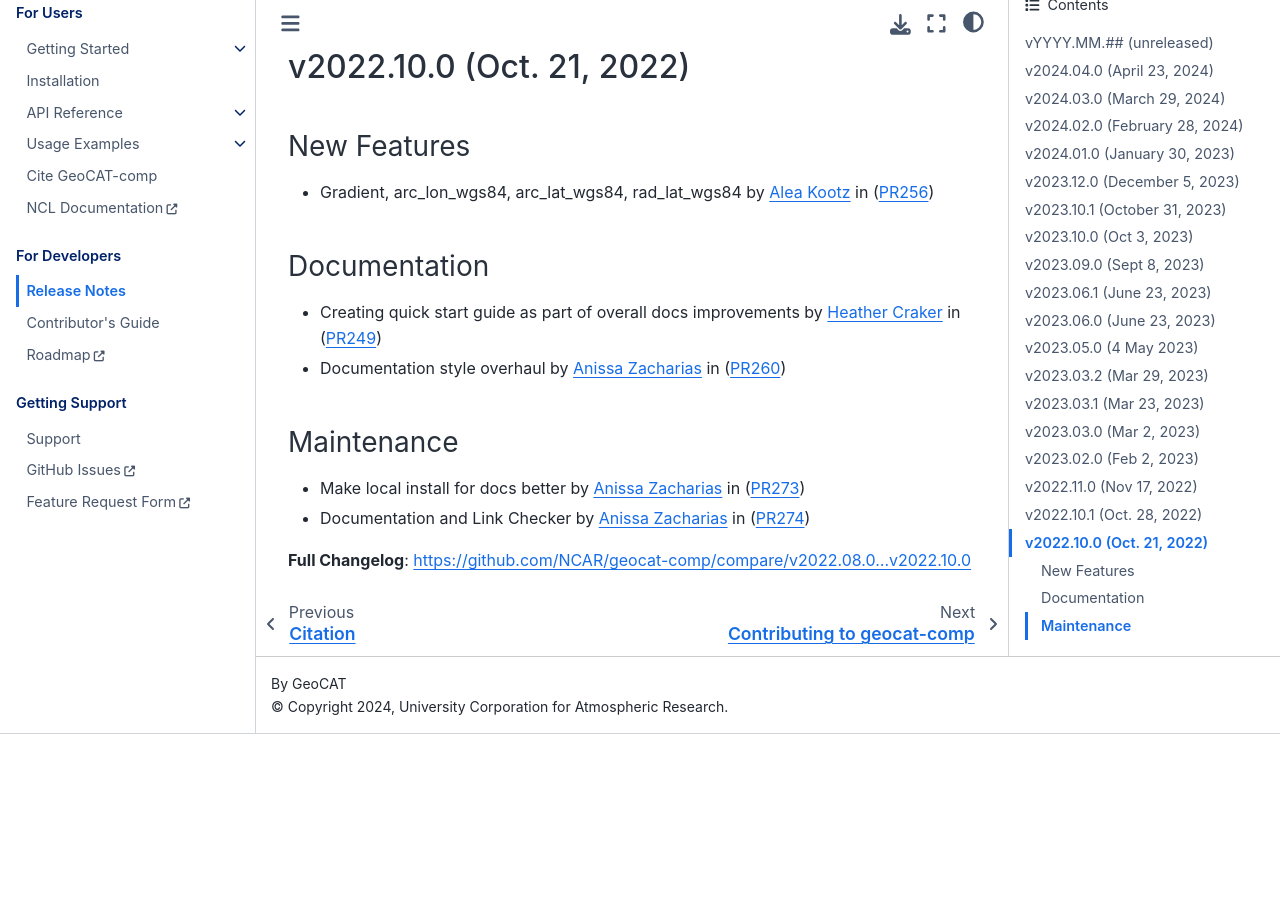
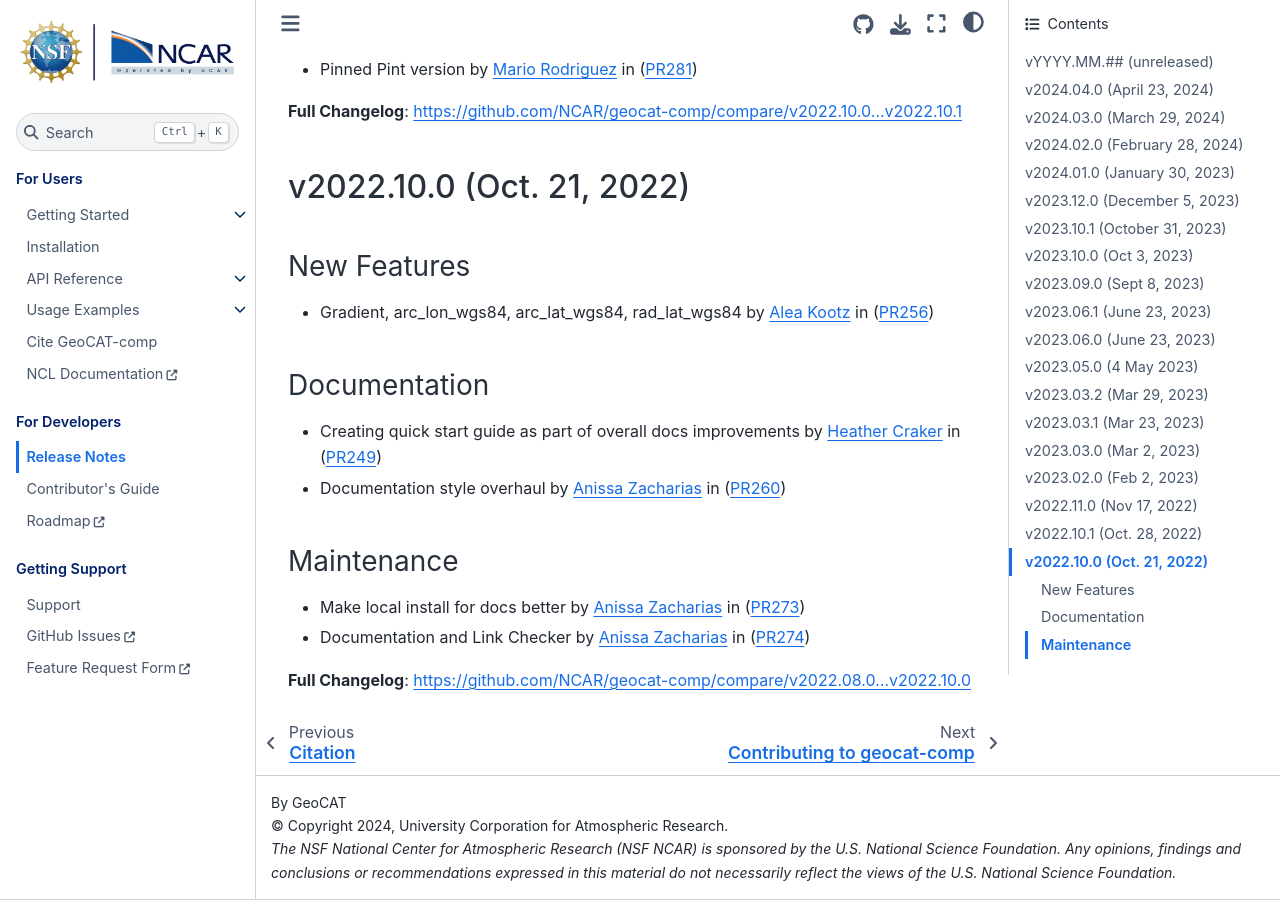
Before and after one commit to NCAR/geocat-comp, a Sphinx documentation site: the page built from docs/release-notes.rst, in a window 1280 px wide and 900 px high, scrolled down 11092 px. Built offline with Sphinx 7.4.7 and the Sphinx Book theme 1.1.4, drawn with Linux system fonts in a browser that asks for light colours; the version number could not be read and is left out; before the commit the page ends 11826 px from its top, so only the background shows below that; some of the changed lines change nothing that is shown; some of the changed text lies outside the part shown.

Commit message:
Theme configuration fix (#657)
* fix theme configuration

* add to release notes

```diff
--- a/docs/conf.py
+++ b/docs/conf.py
@@ -243,20 +243,30 @@
 # Theme options are theme-specific and customize the look and feel of a theme
 # further.  For a list of options available for each theme, see the
 # documentation.
-html_theme_options = dict(
-    # analytics_id=''  this is configured in rtfd.io
-    # canonical_url="",
-    repository_url="https://github.com/NCAR/geocat-comp",
-    repository_branch="main",
-    path_to_docs="docs",
-    use_edit_page_button=True,
-    use_repository_button=True,
-    use_issues_button=True,
-    home_page_in_toc=False,
-    navbar_footer_text="",
-    extra_footer=
-    "<em>The NSF National Center for Atmospheric Research (NSF NCAR) is sponsored by the U.S. National Science Foundation. Any opinions, findings and conclusions or recommendations expressed in this material do not necessarily reflect the views of the U.S. National Science Foundation.</em>",
-)
+html_theme_options = {
+    "repository_url":
+        "https://github.com/NCAR/geocat-comp",
+    "repository_branch":
+        "main",
+    "path_to_docs":
+        "docs",
+    "use_edit_page_button":
+        True,
+    "use_repository_button":
+        True,
+    "use_issues_button":
+        True,
+    "home_page_in_toc":
+        False,
+    "navbar_footer_text":
+        "",
+    "logo": {
+        "image_light": "_static/images/logos/NSF_NCAR_light.png",
+        "image_dark": "_static/images/logos/NSF_NCAR_dark.png",
+    },
+    "extra_footer":
+        "<em>The NSF National Center for Atmospheric Research (NSF NCAR) is sponsored by the U.S. National Science Foundation. Any opinions, findings and conclusions or recommendations expressed in this material do not necessarily reflect the views of the U.S. National Science Foundation.</em>",
+}
 
 # Add any paths that contain custom themes here, relative to this directory.
 #html_theme_path = []
@@ -267,15 +277,6 @@
 
 # A shorter title for the navigation bar.  Default is the same as html_title.
 #html_short_title = None
-
-# The name of an image file (relative to this directory) to place at the top
-# of the sidebar.
-html_theme_options = {
-    "logo": {
-        "image_light": "_static/images/logos/NSF_NCAR_light.png",
-        "image_dark": "_static/images/logos/NSF_NCAR_dark.png",
-    }
-}
 
 # The name of an image file (relative to this directory) to use as a favicon of
 # the docs.  This file should be a Windows icon file (.ico) being 16x16 or 32x32
--- a/docs/release-notes.rst
+++ b/docs/release-notes.rst
@@ -11,6 +11,10 @@
 vYYYY.MM.## (unreleased)
 ------------------------
 This release...
+
+Documentation
+^^^^^^^^^^^^^
+* Fix to documentation theme configuration by `Katelyn FitzGerald`_ in (:pr:`657`)
 
 Internal Changes
 ^^^^^^^^^^^^^^^^
```
